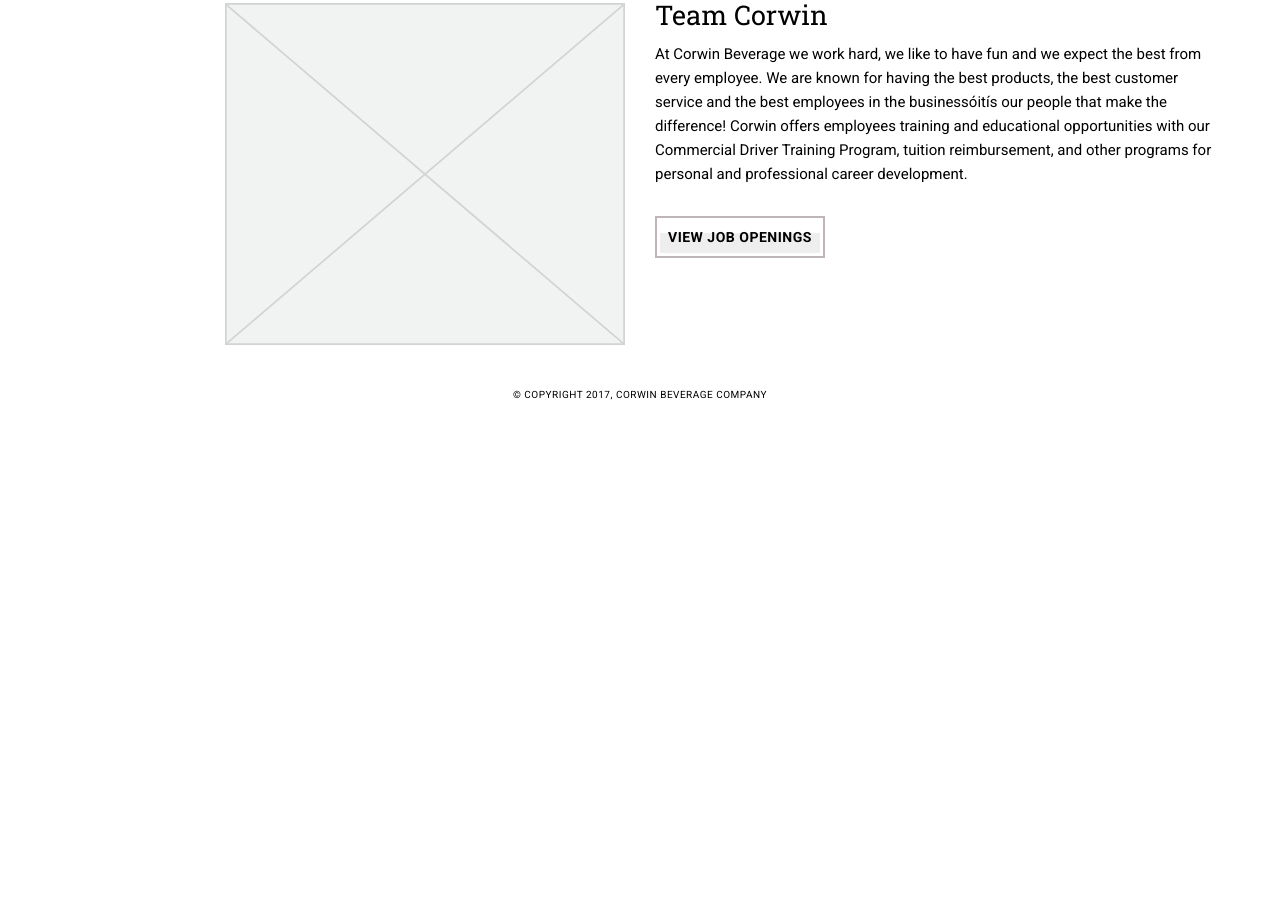
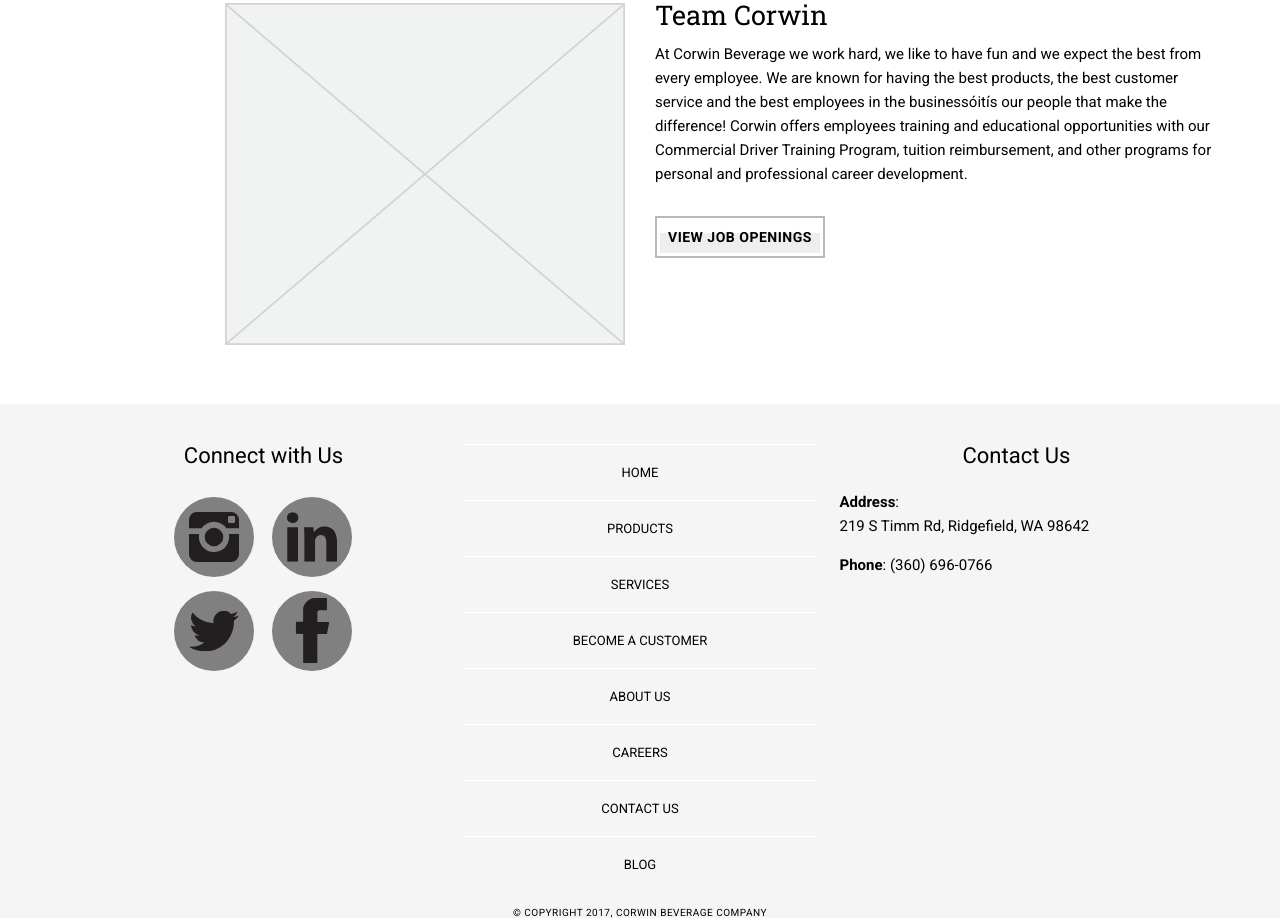
Before and after one commit to instantMash/corwin-website, a website: page index.html in a window 1280 px wide. Shown: the part 1877-2795 px from the top of the page. Before the commit the page ends 2277 px from the top, so only its background shows below. Drawn offline with Linux system fonts and the light colour scheme; some packages are replaced by stand-ins of ours; grey boxes are pictures that could not be loaded.

Commit message:
Add placeholder content to homepage

```diff
--- a/css/styles.css
+++ b/css/styles.css
@@ -7,6 +7,7 @@
 {
     margin: 0;
     padding: 0;
+    overflow-x: hidden;
 }
 
 .clearfix:after
@@ -17,7 +18,8 @@
     content: '';
 }
 
-img {
+img
+{
     max-width: 100%;
 }
 
@@ -58,7 +60,8 @@
 
 /* Utility */
 
-.row-reverse {
+.row-reverse
+{
     flex-direction: row-reverse;
 }
 
@@ -71,21 +74,26 @@
     padding: 25px 0;
 }
 
-.grid {
+.grid
+{
     width: 90%;
     margin: 0 auto;
 }
 
-.row {
+.row
+{
     margin-top: 45px;
+    padding-top: 25px;
+
     border-top: 1px solid grey;
-  padding-top: 25px;
 }
 
-.row:first-child {
+.row:first-child
+{
+    margin-top: 15px;
+    padding-top: 0;
+
     border-top: none;
-  padding-top: 0;
-  margin-top: 15px;
 }
 
 /* Typography and Buttons */
@@ -100,6 +108,14 @@
     margin: 0 0 15px 0;
 }
 
+h3
+{
+    font-family: 'Roboto', sans-serif;
+    font-size: 22px;
+    font-weight: 400;
+    line-height: 24px;
+}
+
 p
 {
     font-family: 'Roboto', sans-serif;
@@ -111,15 +127,13 @@
 
 .link-button
 {
-
-  margin: 15px 0;
-
     font-family: 'Roboto', sans-serif;
     font-size: 14px;
     font-weight: 700;
 
     display: inline-block;
 
+    margin: 15px 0;
     padding: 11px;
 
     text-decoration: none;
@@ -141,6 +155,7 @@
     height: 90px;
     margin: 0 auto;
     padding: 13px 0;
+
 }
 
 .home-link
@@ -166,7 +181,6 @@
 
     transition: all .25s;
 
-    opacity: 0;
     background: white;
 }
 
@@ -208,7 +222,6 @@
     right: 55px;
 
     padding: 10px;
-
 }
 
 .show-menu-button:active
@@ -216,29 +229,36 @@
     top: 15px;
 }
 
-.show-menu-button .line{
+.show-menu-button .line
+{
+    display: block;
+
     width: 50px;
     height: 5px;
+    margin: 8px auto;
+
+    -webkit-transition: all .3s ease-in-out;
+         -o-transition: all .3s ease-in-out;
+            transition: all .3s ease-in-out;
+
     background-color: black;
-  display: block;
-  margin: 8px auto;
-  -webkit-transition: all 0.3s ease-in-out;
-  -o-transition: all 0.3s ease-in-out;
-  transition: all 0.3s ease-in-out;
 }
 
-.show-menu-button.is-active .line:nth-child(2){
+.show-menu-button.is-active .line:nth-child(2)
+{
     opacity: 0;
 }
 
-.show-menu-button.is-active .line:nth-child(1){
+.show-menu-button.is-active .line:nth-child(1)
+{
     -webkit-transform: translateY(13px) rotate(45deg);
         -ms-transform: translateY(13px) rotate(45deg);
          -o-transform: translateY(13px) rotate(45deg);
             transform: translateY(13px) rotate(45deg);
 }
 
-.show-menu-button.is-active .line:nth-child(3){
+.show-menu-button.is-active .line:nth-child(3)
+{
     -webkit-transform: translateY(-13px) rotate(-45deg);
         -ms-transform: translateY(-13px) rotate(-45deg);
          -o-transform: translateY(-13px) rotate(-45deg);
@@ -247,9 +267,9 @@
 
 .visible-menu
 {
+    left: 0;
 
     opacity: 100;
-    left: 0;
 }
 
 /* Page Hero */
@@ -266,6 +286,92 @@
 }
 
 /* Page Footer */
+
+footer
+{
+    padding: 0 25px;
+
+    background: whitesmoke;
+}
+
+footer .row
+{
+    margin-top: 0;
+}
+
+footer h3
+{
+    margin-top: 0;
+}
+
+footer [class|=col]
+{
+    padding-top: 25px;
+
+    text-align: center;
+}
+
+.social-link
+{
+    display: inline-block;
+
+    width: 80px;
+    height: 80px;
+    margin: 7px;
+    padding: 33px;
+
+    text-indent: -999px;
+
+    border-radius: 50%;
+    background: no-repeat center center grey;
+    background-size: 50px 50px;
+}
+
+.instagram
+{
+    background-image: url('../images/instagram.svg');
+}
+.linkedin
+{
+    background-image: url('../images/linkedin.svg');
+}
+.twitter
+{
+    background-image: url('../images/twitter.svg');
+}
+.facebook
+{
+    background-image: url('../images/facebook.svg');
+    background-size: 65px 65px;
+}
+
+.footer-nav a
+{
+    font-family: 'Roboto', sans-serif;
+    font-size: 13px;
+    font-weight: 400;
+
+    display: block;
+
+    padding: 20px;
+
+    text-align: center;
+    text-decoration: none;
+    text-transform: uppercase;
+
+    color: black;
+    border-top: 1px solid white;
+}
+
+.footer-nav a:hover
+{
+    color: red;
+}
+
+.footer-address {
+  text-align: left;
+}
+
 footer small
 {
     font-family: 'Roboto', sans-serif;
@@ -280,52 +386,63 @@
     text-transform: uppercase;
 }
 
+#map {
+  height: 0;
+  width: 100%;
+  padding-bottom: 75%;
+}
+
 /* Media Queries */
 
 
-@media screen and (min-width: 750px) {
-
+@media screen and (min-width: 750px)
+{
     /* Utility */
 
-  .right-align {
+    .right-align
+    {
         text-align: right;
     }
 
-  .left-align {
+    .left-align
+    {
         text-align: left;
     }
 
-.row {
+    .row
+    {
         display: flex;
+
+        border-top: none;
+
         flex-wrap: wrap;
         justify-content: space-between;
-  border-top: none;
     }
 
-[class|=col] {
+    [class|=col]
+    {
         margin: 15px 0;
     }
 
-.col-12 {
+    .col-12
+    {
         width: 100%;
-
     }
 
-.col-6 {
+    .col-6
+    {
         width: calc(100%/2 - 15px);
     }
 
-.col-4 {
+    .col-4
+    {
         width: calc(100%/3 - 15px);
     }
 
-.col-3 {
+    .col-3
+    {
         width: calc(100%/4 - 15px);
     }
-
-
-
-
 }
 
 
--- a/index.html
+++ b/index.html
@@ -93,7 +93,40 @@
 
 
 <footer>
+<div class="grid">
+<div class="row">
+  <div class="col-4">
+    <h3>Connect with Us</h3>
+    <a class="social-link instagram" href="https://www.instagram.com/corwinbeverage">Instagram</a>
+    <a class="social-link linkedin" href="https://www.linkedin.com/company/corwin-beverage-company">LinkedIn</a><br />
+    <a class="social-link twitter" href="https://twitter.com/CorwinBeverage">Twitter</a>
+    <a class="social-link facebook" href="https://www.facebook.com/CorwinBeverage/">Facebook</a>
+  </div>
+
+  <div class="col-4">
+    <nav class="footer-nav">
+      <a href="#">Home</a>
+        <a href="#">Products</a>
+        <a href="#">Services</a>
+        <a href="#">Become a Customer</a>
+        <a href="#">About Us</a>
+        <a href="#">Careers</a>
+        <a href="#">Contact Us</a>
+        <a href="#">Blog</a>
+    </nav>
+  </div>
+
+  <div class="col-4">
+    <h3>Contact Us</h3>
+    <p class="footer-address"><strong>Address</strong>:<br /> 219 S Timm Rd, Ridgefield, WA 98642</p>
+    <p class="footer-address"><strong>Phone</strong>: (360) 696-0766</p>
+    <div id="map"></div>
+</div>
+
+</div>
+
   <small>© Copyright 2017, Corwin Beverage Company</small>
+</div>
 </footer>
 
 <script>
@@ -107,10 +140,26 @@
 
 
 };
-
-
 </script>
-
+<script>
+var map;
+  function initMap() {
+     map = new google.maps.Map(document.getElementById('map'), {
+      center: {lat: 45.813553, lng: -122.686414},
+      zoom: 8,
+    });
+    var corwin = {lat: 45.813553, lng: -122.686414};
+    var marker = new google.maps.Marker({
+      position: corwin,
+      map: map,
+      title: "Corwin Beverage"
+    });
+  }
+</script>
+<!-- Google Map API -->
+<script async defer
+  src="https://maps.googleapis.com/maps/api/js?key=AIzaSyBmrqvE0MCXgLXc_ILYaRbdPOK1Pz_ApnE&callback=initMap">
+</script>
 
 </body>
 </html>
```
Also changed, not shown: images/facebook.svg (added), images/instagram.svg (added), images/linkedIn.svg (added), images/twitter.svg (added). Lines whose indentation alone changed are shown as unchanged.
